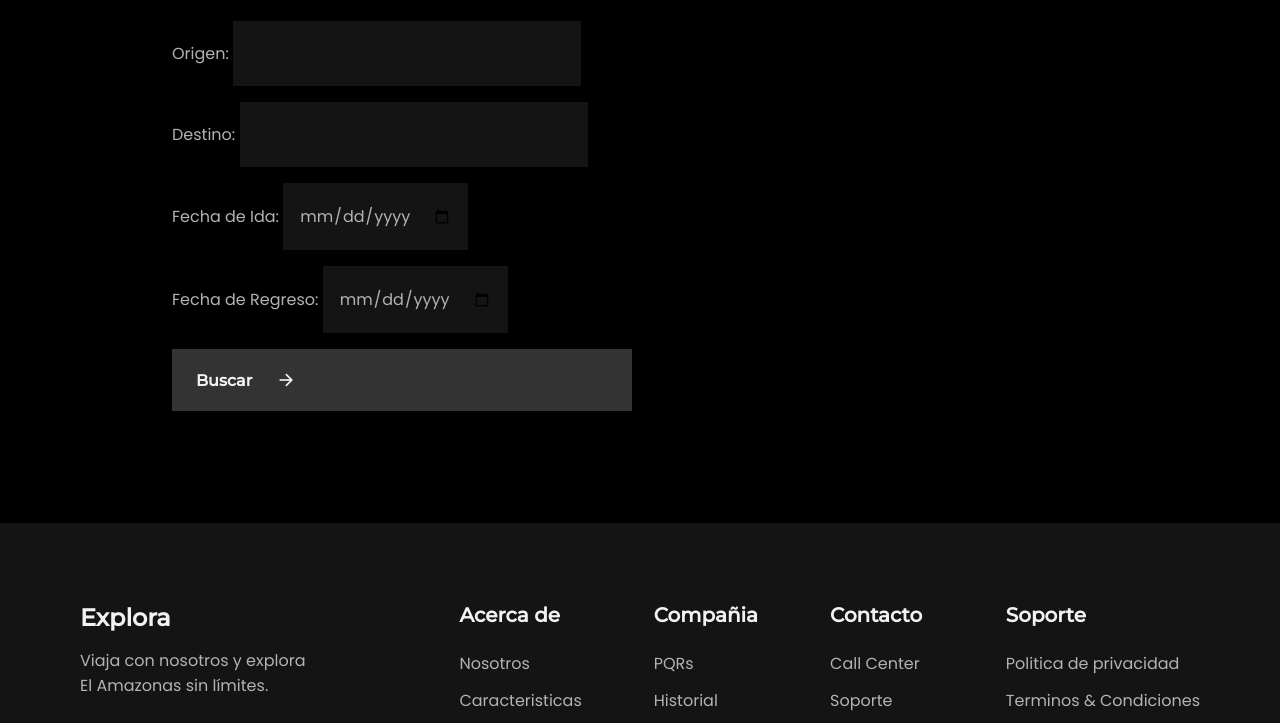
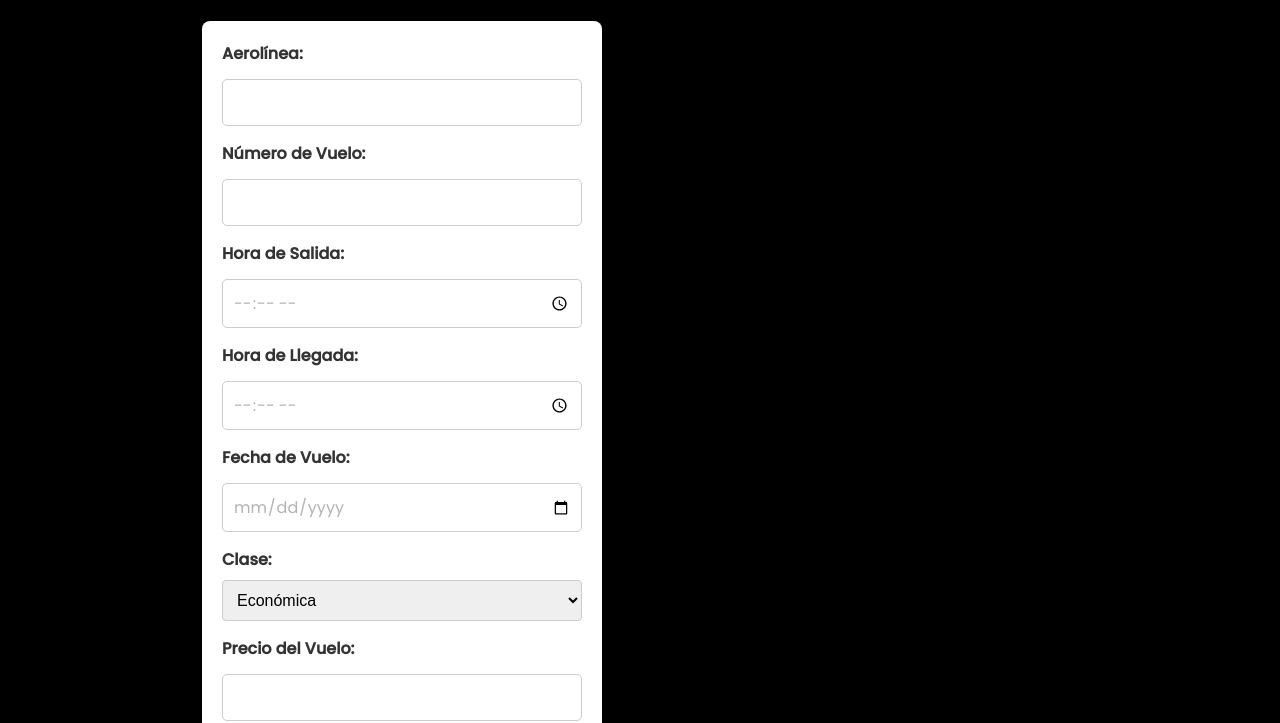
Before and after one commit to snovap/Proyecto_Final, a website: page vuelos.html in a window 1280 px wide. Shown: the part 260-983 px from the top of the page. Drawn offline with nearby package versions, Linux system fonts and the light colour scheme.

Commit message:
modificaciones generales

```diff
--- a/vuelos.html
+++ b/vuelos.html
@@ -41,28 +41,47 @@
             <div class="join__data">
                 <h2 class="section__title">Buscar Vuelos</h2>
 
-                <form action="resultados_vuelos.php" method="POST" class="join__form">
+                <form action="resultados_vuelos.php" method="POST" class="formulario-generico">
                     <div class="form-group">
-                        <label for="origen">Origen:</label>
-                        <input type="text" id="origen" name="origen" class="join__input" required>
+                        <label for="aerolinea">Aerolínea:</label>
+                        <input type="text" id="aerolinea" name="aerolinea" class="formulario-generico__input" required>
                     </div>
 
                     <div class="form-group mt-3">
-                        <label for="destino">Destino:</label>
-                        <input type="text" id="destino" name="destino" class="join__input" required>
+                        <label for="numero_vuelo">Número de Vuelo:</label>
+                        <input type="text" id="numero_vuelo" name="numero_vuelo" class="formulario-generico__input" required>
                     </div>
 
                     <div class="form-group mt-3">
-                        <label for="fecha_ida">Fecha de Ida:</label>
-                        <input type="date" id="fecha_ida" name="fecha_ida" class="join__input" required>
+                        <label for="hora_salida">Hora de Salida:</label>
+                        <input type="time" id="hora_salida" name="hora_salida" class="formulario-generico__input" required>
                     </div>
 
                     <div class="form-group mt-3">
-                        <label for="fecha_regreso">Fecha de Regreso:</label>
-                        <input type="date" id="fecha_regreso" name="fecha_regreso" class="join__input">
+                        <label for="hora_llegada">Hora de Llegada:</label>
+                        <input type="time" id="hora_llegada" name="hora_llegada" class="formulario-generico__input" required>
                     </div>
 
-                    <button type="submit" class="join__button button">
+                    <div class="form-group mt-3">
+                        <label for="fecha_vuelo">Fecha de Vuelo:</label>
+                        <input type="date" id="fecha_vuelo" name="fecha_vuelo" class="formulario-generico__input" required>
+                    </div>
+
+                    <div class="form-group mt-3">
+                        <label for="clase">Clase:</label>
+                        <select id="clase" name="clase" class="formulario-generico__input" required>
+                            <option value="Economica">Económica</option>
+                            <option value="Ejecutiva">Ejecutiva</option>
+                            <option value="Primera">Primera</option>
+                        </select>
+                    </div>
+
+                    <div class="form-group mt-3">
+                        <label for="precio_vuelo">Precio del Vuelo:</label>
+                        <input type="number" id="precio_vuelo" name="precio_vuelo" class="formulario-generico__input" required>
+                    </div>
+
+                    <button type="submit" class="formulario-generico__boton">
                         Buscar<i class="ri-arrow-right-line"></i>
                     </button>
                 </form>
```
Also changed, not shown: app.js (+24 -1 lines), assets/css/styles.css (+0 -7 lines), pagos.html (+1 -1 lines), paquetes.html (+37 -25 lines), reservas.html (+17 -10 lines).
